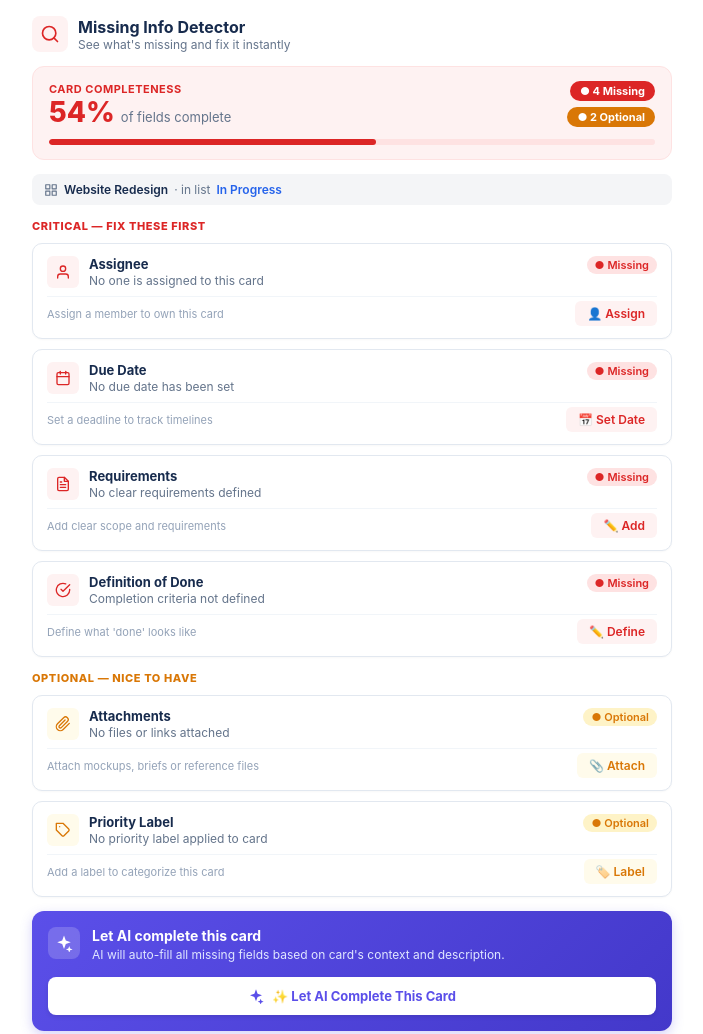
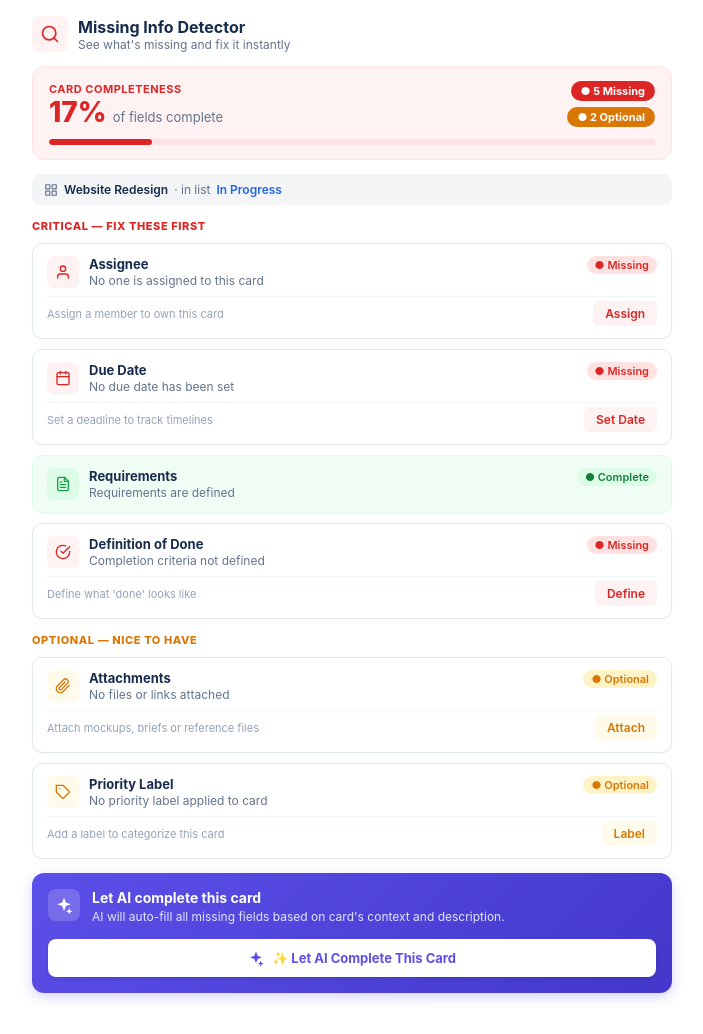
Before and after one commit to Techexplified/AI-card-assistant, a website built with Vite: page missing-info.html in a window 1280 px wide. Shown: the top 1034 px of the page, without its empty margins (288-991 px from the left). Built offline with nearby package versions, Linux system fonts and the light colour scheme.

Commit message:
missing info

```diff
--- a/missing-info.html
+++ b/missing-info.html
@@ -22,6 +22,10 @@
         --color-orange: #d97706;
         --color-orange-light: #fffbeb;
         --color-orange-border: #fef3c7;
+        --color-green: #16a34a;
+        --color-green-light: #f0fdf4;
+        --color-green-border: #dcfce7;
+        --color-green-text: #15803d;
         --color-text-main: #172b4d;
         --color-text-sub: #64748b;
         --color-text-muted: #94a3b8;
@@ -330,12 +334,23 @@
         flex-direction: column;
         gap: 8px;
         box-shadow: 0 1px 2px rgba(0, 0, 0, 0.03);
-        transition: border-color 0.15s, box-shadow 0.15s;
+        transition: border-color 0.15s, box-shadow 0.15s, background-color 0.15s;
       }
 
       .item-card:hover {
         border-color: #cbd5e1;
         box-shadow: 0 2px 5px rgba(0, 0, 0, 0.06);
+      }
+
+      .item-card.filled,
+      .item-card.complete {
+        background-color: var(--color-green-light);
+        border-color: var(--color-green-border);
+      }
+
+      .item-card.filled:hover,
+      .item-card.complete:hover {
+        border-color: #bbf7d0;
       }
 
       .item-top {
@@ -369,6 +384,12 @@
       .item-icon-box.optional {
         background-color: var(--color-orange-light);
         color: var(--color-orange);
+      }
+
+      .item-icon-box.filled,
+      .item-icon-box.complete {
+        background-color: var(--color-green-border);
+        color: var(--color-green);
       }
 
       .item-icon-box svg {
@@ -418,6 +439,12 @@
       .item-badge-pill.optional {
         background-color: var(--color-orange-border);
         color: var(--color-orange);
+      }
+
+      .item-badge-pill.filled,
+      .item-badge-pill.complete {
+        background-color: var(--color-green-border);
+        color: var(--color-green-text);
       }
 
       .item-bottom {
--- /dev/null
+++ b/src/card-analysis.js
@@ -0,0 +1,100 @@
+// Heuristic, field-presence based analysis of a Trello card.
+// Not AI-driven — this checks whether data exists on the card, not its quality.
+// TODO: once api/score-card.js exists, consider blending this with an AI
+// qualitative score instead of relying on presence-only checks.
+
+export function analyzeCard(card) {
+  const c = card || {};
+  const desc = c.desc || '';
+  const members = Array.isArray(c.members) ? c.members : [];
+  const attachments = Array.isArray(c.attachments) ? c.attachments : [];
+  const labels = Array.isArray(c.labels) ? c.labels : [];
+  const due = c.due !== undefined ? c.due : null;
+
+  // "Requirements" and "Definition of Done" are treated as present if the
+  // Improve flow has already written those markdown sections into the
+  // description (see improve-card.js), OR the user wrote them manually
+  // using the same heading text.
+  const hasSection = (heading) => {
+    const re = new RegExp(`##\\s*${heading}\\s*\\n+[^\\n#]+`, 'i');
+    return re.test(desc);
+  };
+
+  const critical = [
+    {
+      id: 'assignee',
+      title: 'Assignee',
+      filled: members.length > 0,
+      filledDescription: `Assigned to ${members.map(m => m.fullName || m.username || 'Member').join(', ')}`,
+      missingDescription: 'No one is assigned to this card',
+      hint: 'Assign a member to own this card',
+      actionLabel: 'Assign',
+      actionType: 'assign-member'
+    },
+    {
+      id: 'due-date',
+      title: 'Due Date',
+      filled: due !== null,
+      filledDescription: due ? `Due ${new Date(due).toLocaleDateString()}` : '',
+      missingDescription: 'No due date has been set',
+      hint: 'Set a deadline to track timelines',
+      actionLabel: 'Set Date',
+      actionType: 'set-due-date'
+    },
+    {
+      id: 'requirements',
+      title: 'Requirements',
+      filled: hasSection('Key Tasks') || desc.trim().split(/\s+/).filter(Boolean).length > 15,
+      filledDescription: 'Requirements are defined',
+      missingDescription: 'No clear requirements defined',
+      hint: 'Add clear scope and requirements',
+      actionLabel: 'Add',
+      actionType: 'add-requirements'
+    },
+    {
+      id: 'definition-of-done',
+      title: 'Definition of Done',
+      filled: hasSection('Definition of Done'),
+      filledDescription: 'Completion criteria defined',
+      missingDescription: 'Completion criteria not defined',
+      hint: "Define what 'done' looks like",
+      actionLabel: 'Define',
+      actionType: 'define-dod'
+    }
+  ];
+
+  const optional = [
+    {
+      id: 'attachments',
+      title: 'Attachments',
+      filled: attachments.length > 0,
+      filledDescription: `${attachments.length} file${attachments.length === 1 ? '' : 's'} attached`,
+      missingDescription: 'No files or links attached',
+      hint: 'Attach mockups, briefs or reference files',
+      actionLabel: 'Attach',
+      actionType: 'add-attachment'
+    },
+    {
+      id: 'priority-label',
+      title: 'Priority Label',
+      filled: labels.length > 0,
+      filledDescription: `${labels.length} label${labels.length === 1 ? '' : 's'} applied`,
+      missingDescription: 'No priority label applied to card',
+      hint: 'Add a label to categorize this card',
+      actionLabel: 'Label',
+      actionType: 'add-label'
+    }
+  ];
+
+  const total = critical.length + optional.length;
+  const filledCount = [...critical, ...optional].filter(i => i.filled).length;
+  const completeness = Math.round((filledCount / total) * 100);
+
+  return {
+    completeness,
+    missingCount: [...critical, ...optional].filter(i => !i.filled).length,
+    optionalMissingCount: optional.filter(i => !i.filled).length,
+    critical,
+    optional
+  };
+}
--- a/src/missing-info.js
+++ b/src/missing-info.js
@@ -1,74 +1,26 @@
 /* global window, document */
+import { TRELLO_APP_KEY, TRELLO_APP_NAME, TRELLO_APP_AUTHOR } from './config.js';
+import { analyzeCard } from './card-analysis.js';
 
-// Initialize Trello Power-Up iframe interface
+// Initialize Trello Power-Up iframe interface with app credentials
 var t = window.TrelloPowerUp && typeof window.TrelloPowerUp.iframe === 'function'
-  ? window.TrelloPowerUp.iframe()
+  ? window.TrelloPowerUp.iframe({
+      appKey: TRELLO_APP_KEY,
+      appName: TRELLO_APP_NAME,
+      appAuthor: TRELLO_APP_AUTHOR,
+    })
   : null;
 
-// TODO: replace with real fetch from backend AI scoring endpoint once built
-const missingInfoData = {
-  cardCompleteness: 54,
-  missingCount: 4,
-  optionalCount: 2,
-  critical: [
-    {
-      id: 'assignee',
-      title: 'Assignee',
-      description: 'No one is assigned to this card',
-      hint: 'Assign a member to own this card',
-      actionLabel: 'Assign',
-      actionIcon: '👤',
-      actionType: 'assign-member',
-    },
-    {
-      id: 'due-date',
-      title: 'Due Date',
-      description: 'No due date has been set',
-      hint: 'Set a deadline to track timelines',
-      actionLabel: 'Set Date',
-      actionIcon: '📅',
-      actionType: 'set-due-date',
-    },
-    {
-      id: 'requirements',
-      title: 'Requirements',
-      description: 'No clear requirements defined',
-      hint: 'Add clear scope and requirements',
-      actionLabel: 'Add',
-      actionIcon: '✏️',
-      actionType: 'add-requirements',
-    },
-    {
-      id: 'definition-of-done',
-      title: 'Definition of Done',
-      description: 'Completion criteria not defined',
-      hint: "Define what 'done' looks like",
-      actionLabel: 'Define',
-      actionIcon: '✏️',
-      actionType: 'define-dod',
-    },
-  ],
-  optional: [
-    {
-      id: 'attachments',
-      title: 'Attachments',
-      description: 'No files or links attached',
-      hint: 'Attach mockups, briefs or reference files',
-      actionLabel: 'Attach',
-      actionIcon: '📎',
-      actionType: 'add-attachment',
-    },
-    {
-      id: 'priority-label',
-      title: 'Priority Label',
-      description: 'No priority label applied to card',
-      hint: 'Add a label to categorize this card',
-      actionLabel: 'Label',
-      actionIcon: '🏷️',
-      actionType: 'add-label',
-    },
-  ],
+// Fallback card data for standalone browser testing or bridge timeout
+const FALLBACK_CARD = {
+  name: 'Website Redesign',
+  desc: "We need to redesign the marketing website. It's not working well and users are complaining. Need to make it better and improve conversions somehow.",
+  members: [],
+  due: null,
+  attachments: [],
+  labels: [],
 };
+const FALLBACK_LIST_NAME = 'In Progress';
 
 /**
  * Get an SVG icon string for an item id
@@ -93,16 +45,77 @@ function getItemSvgIcon(id) {
 }
 
 /**
- * Create DOM element for a single missing info card
+ * Resize Trello iframe to content height
+ */
+function resizePopup() {
+  if (t && typeof t.sizeTo === 'function') {
+    const popupContainer = document.getElementById('popup-container') || document.body;
+    try {
+      t.sizeTo(popupContainer);
+    } catch (e) {
+      console.warn('[Missing Info Detector] t.sizeTo error:', e);
+    }
+  }
+}
+
+/**
+ * Show a brief loading state while card heuristics are analyzed
+ */
+function showLoadingState() {
+  const percentageEl = document.getElementById('summary-percentage');
+  const progressFillEl = document.getElementById('progress-bar-fill');
+  const missingPillEl = document.getElementById('pill-missing-count');
+  const optionalPillEl = document.getElementById('pill-optional-count');
+
+  if (percentageEl) percentageEl.textContent = '--%';
+  if (progressFillEl) progressFillEl.style.width = '0%';
+  if (missingPillEl) missingPillEl.textContent = '● Scanning...';
+  if (optionalPillEl) optionalPillEl.textContent = '● Scanning...';
+
+  const criticalList = document.getElementById('critical-items-list');
+  if (criticalList) {
+    criticalList.innerHTML = '<div style="padding: 12px; text-align: center; color: var(--color-text-muted); font-size: 12px;">Scanning card items...</div>';
+  }
+
+  const optionalList = document.getElementById('optional-items-list');
+  if (optionalList) {
+    optionalList.innerHTML = '<div style="padding: 12px; text-align: center; color: var(--color-text-muted); font-size: 12px;">Scanning card items...</div>';
+  }
+
+  resizePopup();
+}
+
+/**
+ * Create DOM element for a single item card
+ * - If filled: green theme (light green background/border, green icon square, "● Complete" pill, filledDescription, no hint/button)
+ * - If missing critical: red theme, missingDescription, hint, and action button
+ * - If missing optional: orange theme, missingDescription, hint, and action button
  */
 function createItemCard(item, category) {
   const card = document.createElement('div');
+  const isCritical = category === 'critical';
+
+  if (item.filled) {
+    card.className = 'item-card filled';
+    card.innerHTML = `
+      <div class="item-top">
+        <div class="item-left">
+          <div class="item-icon-box complete">
+            ${getItemSvgIcon(item.id)}
+          </div>
+          <div class="item-title-group">
+            <span class="item-title">${item.title}</span>
+            <span class="item-description">${item.filledDescription || ''}</span>
+          </div>
+        </div>
+        <span class="item-badge-pill complete">● Complete</span>
+      </div>
+    `;
+  } else {
     card.className = 'item-card';
-
-  const isCritical = category === 'critical';
     const badgeClass = isCritical ? 'critical' : 'optional';
     const badgeText = isCritical ? '● Missing' : '● Optional';
-  const actionIcon = item.actionIcon ? `${item.actionIcon} ` : '';
+    const actionLabel = item.actionLabel || (isCritical ? 'Fix' : 'Add');
 
     card.innerHTML = `
       <div class="item-top">
@@ -112,15 +125,15 @@ function createItemCard(item, category) {
           </div>
           <div class="item-title-group">
             <span class="item-title">${item.title}</span>
-          <span class="item-description">${item.description}</span>
+            <span class="item-description">${item.missingDescription || ''}</span>
           </div>
         </div>
         <span class="item-badge-pill ${badgeClass}">${badgeText}</span>
       </div>
       <div class="item-bottom">
-      <span class="item-hint">${item.hint}</span>
-      <button class="btn-item-action ${badgeClass}" data-action="${item.actionType}">
-        ${actionIcon}${item.actionLabel}
+        <span class="item-hint">${item.hint || ''}</span>
+        <button class="btn-item-action ${badgeClass}" data-action="${item.actionType || ''}">
+          ${actionLabel}
         </button>
       </div>
     `;
@@ -133,30 +146,31 @@ function createItemCard(item, category) {
         console.log('action triggered:', item.actionType);
       });
     }
+  }
 
   return card;
 }
 
 /**
- * Render all components from missingInfoData
+ * Render all components from analyzed card data
  */
-function renderMissingInfo(data) {
+function renderMissingInfo(analysis) {
   // 1. Summary Card
   const percentageEl = document.getElementById('summary-percentage');
   const progressFillEl = document.getElementById('progress-bar-fill');
   const missingPillEl = document.getElementById('pill-missing-count');
   const optionalPillEl = document.getElementById('pill-optional-count');
 
-  if (percentageEl) percentageEl.textContent = `${data.cardCompleteness}%`;
-  if (progressFillEl) progressFillEl.style.width = `${data.cardCompleteness}%`;
-  if (missingPillEl) missingPillEl.textContent = `● ${data.missingCount} Missing`;
-  if (optionalPillEl) optionalPillEl.textContent = `● ${data.optionalCount} Optional`;
+  if (percentageEl) percentageEl.textContent = `${analysis.completeness}%`;
+  if (progressFillEl) progressFillEl.style.width = `${analysis.completeness}%`;
+  if (missingPillEl) missingPillEl.textContent = `● ${analysis.missingCount} Missing`;
+  if (optionalPillEl) optionalPillEl.textContent = `● ${analysis.optionalMissingCount} Optional`;
 
   // 2. Critical Items
   const criticalList = document.getElementById('critical-items-list');
   if (criticalList) {
     criticalList.innerHTML = '';
-    (data.critical || []).forEach((item) => {
+    (analysis.critical || []).forEach((item) => {
       criticalList.appendChild(createItemCard(item, 'critical'));
     });
   }
@@ -165,30 +179,34 @@ function renderMissingInfo(data) {
   const optionalList = document.getElementById('optional-items-list');
   if (optionalList) {
     optionalList.innerHTML = '';
-    (data.optional || []).forEach((item) => {
+    (analysis.optional || []).forEach((item) => {
       optionalList.appendChild(createItemCard(item, 'optional'));
     });
   }
+
+  resizePopup();
 }
 
 /**
- * Fetch live card & list metadata from Trello with a safe fallback
+ * Fetch live card & list metadata from Trello and run analysis
  */
-function initCardData() {
+function initMissingInfo() {
   const isInsideTrello = window.self !== window.top && Boolean(t);
+
+  showLoadingState();
 
   if (isInsideTrello && typeof t.card === 'function') {
     const fetchTrelloData = Promise.all([
-      t.card('name'),
-      typeof t.list === 'function' ? t.list('name') : Promise.resolve(null)
+      t.card('members', 'due', 'attachments', 'labels', 'desc', 'name'),
+      typeof t.list === 'function' ? t.list('name') : Promise.resolve(null),
     ]);
 
     const timeoutPromise = new Promise((_, reject) => {
-      setTimeout(() => reject(new Error('Trello bridge timed out')), 1500);
+      setTimeout(() => reject(new Error('Trello bridge timed out')), 2500);
     });
 
     Promise.race([fetchTrelloData, timeoutPromise])
-      .then(function ([card, list]) {
+      .then(([card, list]) => {
         if (card && card.name) {
           const cardNameEl = document.getElementById('breadcrumb-card-name');
           if (cardNameEl) cardNameEl.textContent = card.name;
@@ -197,10 +215,29 @@ function initCardData() {
           const listNameEl = document.getElementById('breadcrumb-list-name');
           if (listNameEl) listNameEl.textContent = list.name;
         }
+
+        const analysis = analyzeCard(card || FALLBACK_CARD);
+        renderMissingInfo(analysis);
       })
-      .catch(function (err) {
-        console.warn('[Missing Info Detector] Using fallback breadcrumb info:', err);
+      .catch((err) => {
+        console.warn('[Missing Info Detector] Using fallback card data:', err);
+        const cardNameEl = document.getElementById('breadcrumb-card-name');
+        if (cardNameEl) cardNameEl.textContent = FALLBACK_CARD.name;
+        const listNameEl = document.getElementById('breadcrumb-list-name');
+        if (listNameEl) listNameEl.textContent = FALLBACK_LIST_NAME;
+
+        const analysis = analyzeCard(FALLBACK_CARD);
+        renderMissingInfo(analysis);
       });
+  } else {
+    // Standalone browser preview
+    const cardNameEl = document.getElementById('breadcrumb-card-name');
+    if (cardNameEl) cardNameEl.textContent = FALLBACK_CARD.name;
+    const listNameEl = document.getElementById('breadcrumb-list-name');
+    if (listNameEl) listNameEl.textContent = FALLBACK_LIST_NAME;
+
+    const analysis = analyzeCard(FALLBACK_CARD);
+    renderMissingInfo(analysis);
   }
 }
 
@@ -212,11 +249,8 @@ document.addEventListener('DOMContentLoaded', () => {
   if (document.documentElement) document.documentElement.scrollTop = 0;
   if (document.body) document.body.scrollTop = 0;
 
-  // Render initial data
-  renderMissingInfo(missingInfoData);
-
-  // Fetch live metadata
-  initCardData();
+  // Initialize and render live card analysis
+  initMissingInfo();
 
   // Close Popup / Modal handler
   const btnClose = document.getElementById('btn-close-popup');
@@ -253,8 +287,5 @@ document.addEventListener('DOMContentLoaded', () => {
   }
 
   // Auto size popup iframe to content if supported
-  if (t && typeof t.sizeTo === 'function') {
-    const container = document.getElementById('popup-container') || document.body;
-    t.sizeTo(container);
-  }
+  resizePopup();
 });
```
Lines whose indentation alone changed are shown as unchanged.
